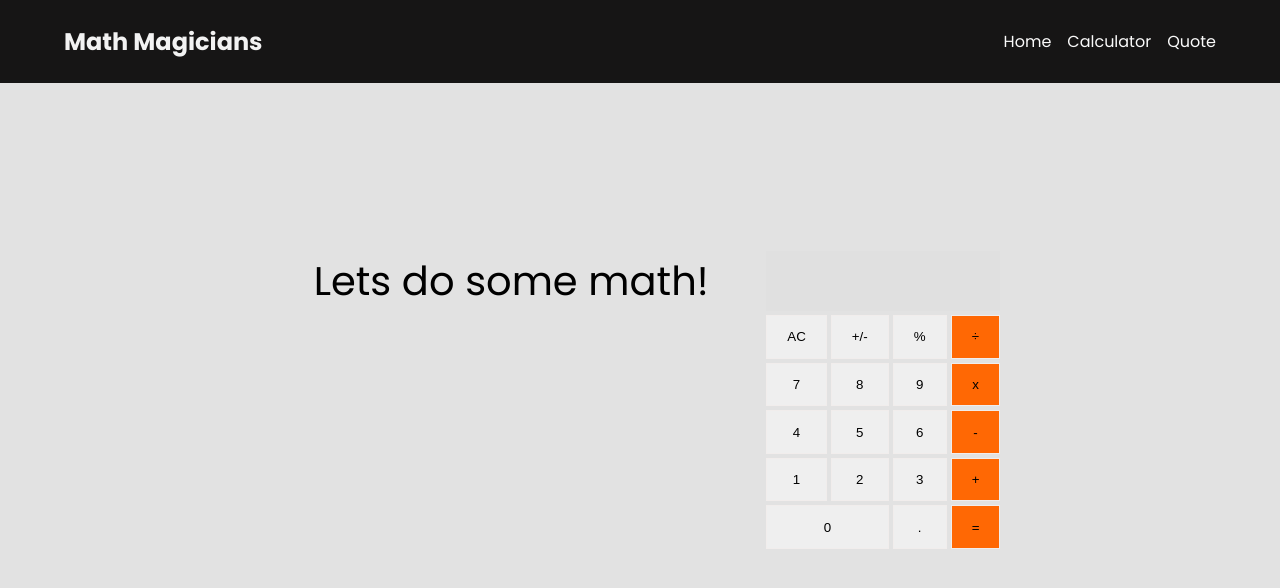
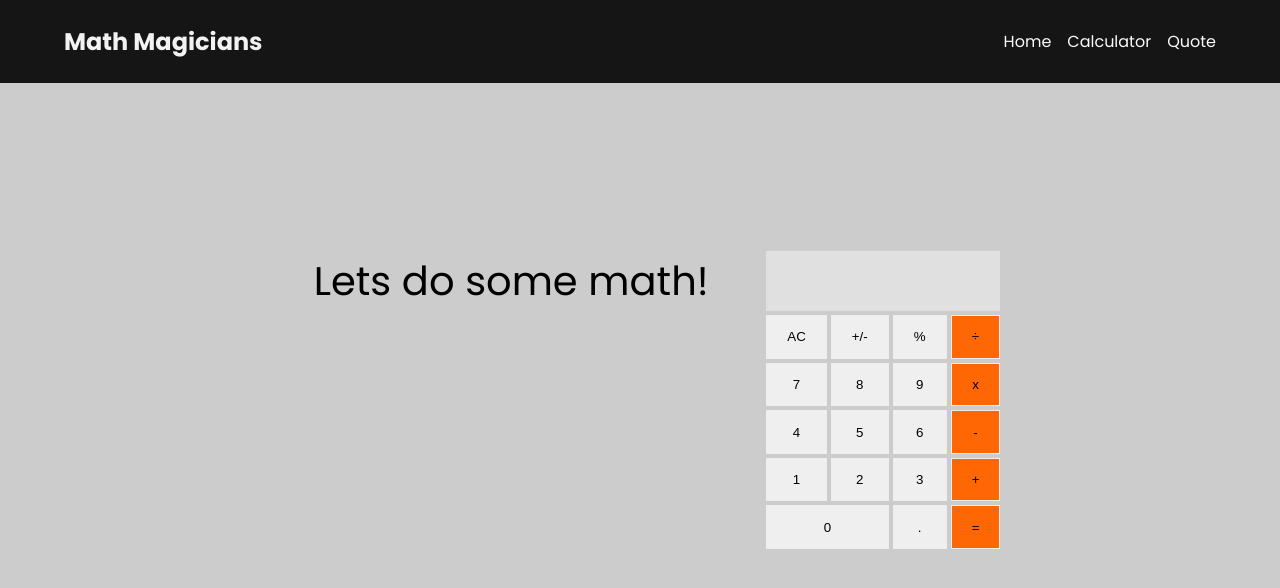
Before and after one commit to soulemanou-software/Math-Magicians, a React (Create React App) app: page /calculate in a window 1280 px wide. Shown: the top 588 px of the page. Built offline with nearby package versions, Linux system fonts and the light colour scheme.

Commit message:
fixed linter errors

```diff
--- a/src/components/calculator/Calculator.css
+++ b/src/components/calculator/Calculator.css
@@ -34,7 +34,7 @@
 }
 
 .btn:active {
-  background: #eeebeb;
+  background: #dad8d8;
   transform: scale(0.9);
 }
 
--- a/src/components/header/Header.module.css
+++ b/src/components/header/Header.module.css
@@ -12,7 +12,7 @@
 .menu {
   display: flex;
   align-items: center;
-  color: rgba(255, 255, 255, 0.945);
+  color: rgba(179, 174, 174, 0.945);
 }
 
 .logo {
--- a/src/index.css
+++ b/src/index.css
@@ -8,7 +8,7 @@
 
 body {
   font-family: 'Poppins', sans-serif;
-  background: #e2e2e2;
+  background: #cccccc;
 }
 
 a {
```
